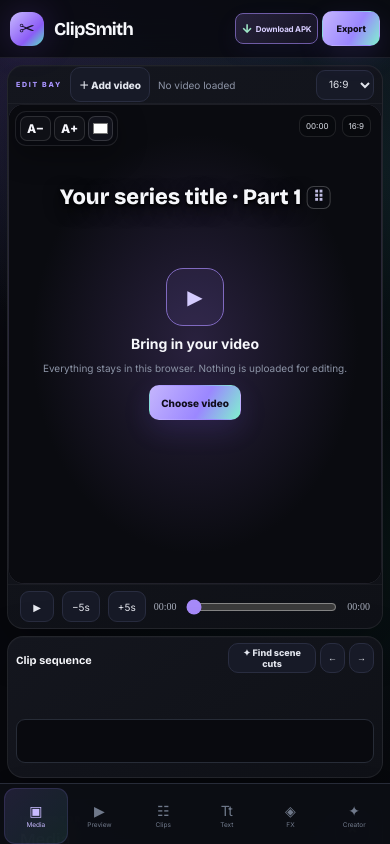
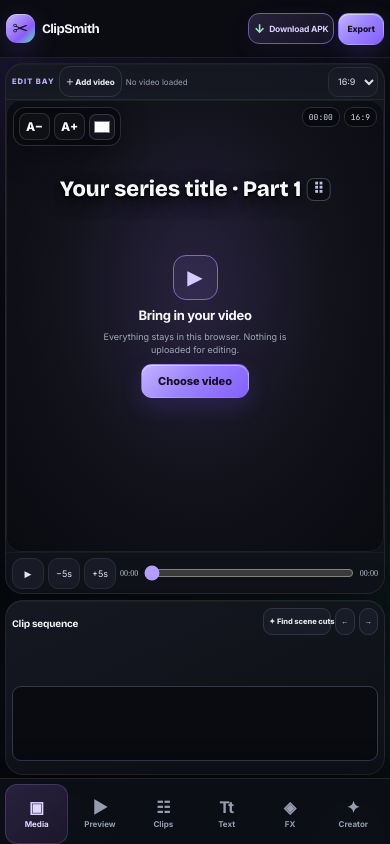
Before and after one commit to harshiiiit-bh/clipsmith-studio, a website: page index.html in a window 390 px wide. Drawn offline with nearby package versions, Linux system fonts and the light colour scheme.

Commit message:
feat: load ClipSmith Studio 2.0 responsive styles

```diff
--- a/index.html
+++ b/index.html
@@ -9,6 +9,7 @@
 <link rel="preconnect" href="https://fonts.googleapis.com"><link rel="preconnect" href="https://fonts.gstatic.com" crossorigin>
 <link href="https://fonts.googleapis.com/css2?family=Bricolage+Grotesque:wght@500;600;700;800&family=Inter:wght@400;500;600;700;800&family=Space+Grotesk:wght@500;600;700&family=Archivo+Black&family=Bebas+Neue&family=Bangers&family=Anton&family=Oswald:wght@400;600;700&family=JetBrains+Mono:wght@400;500;600&display=swap" rel="stylesheet">
 <link rel="stylesheet" href="./styles.css?v=20261024-apk2">
+<link rel="stylesheet" href="./studio-2.css?v=20261024-studio2">
 </head>
 <body>
 <div id="app-shell" class="app-shell">
```
